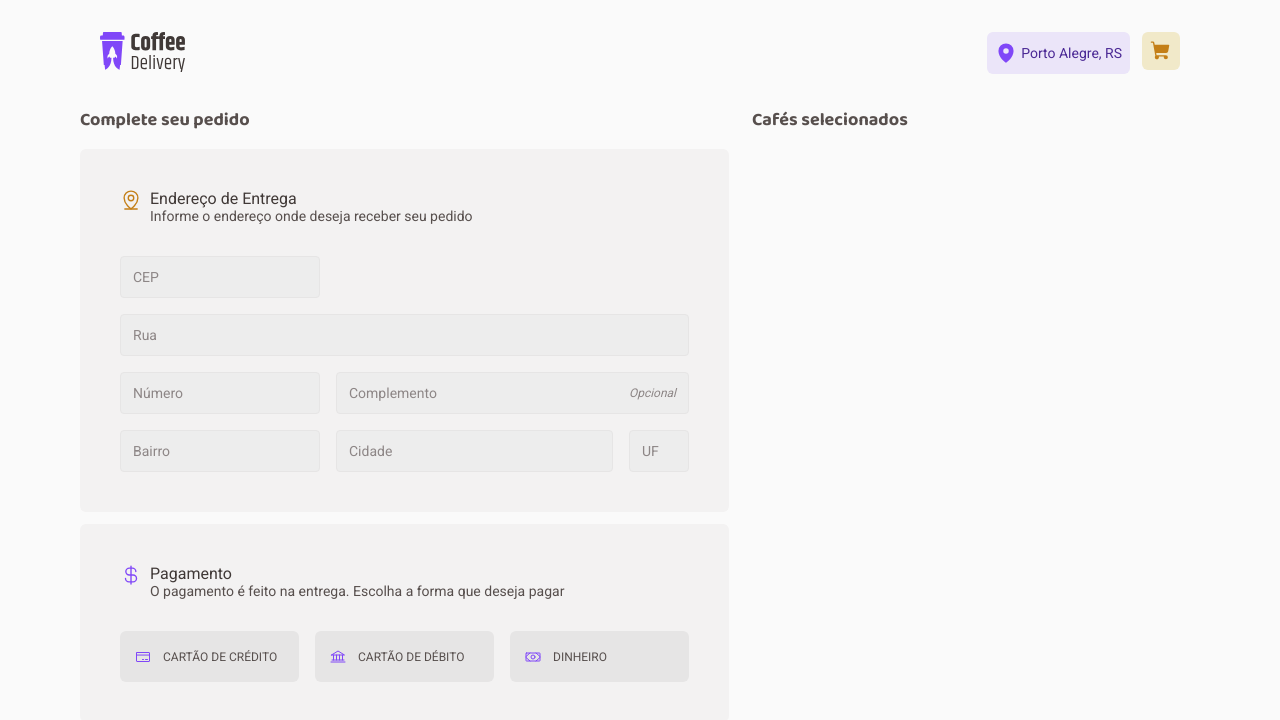
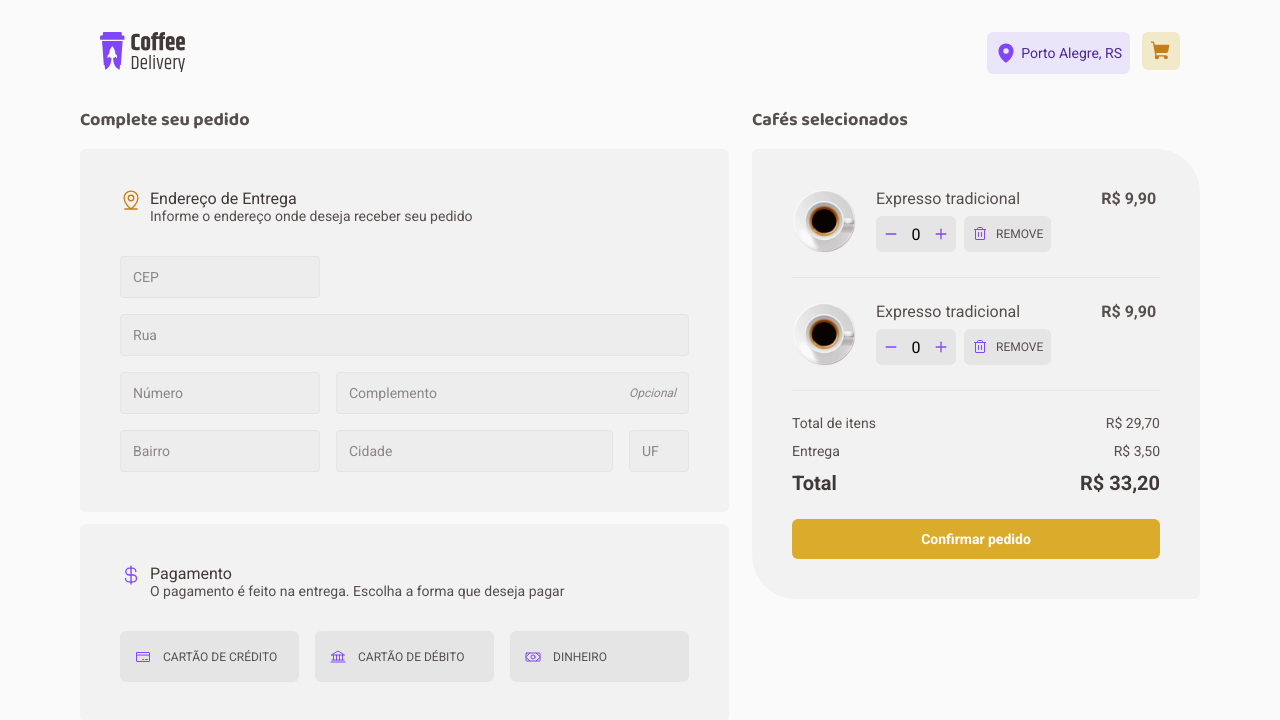
Before and after one commit to ericlys/Coffe-delivery, a React (Vite) app: page /checkout in a window 1280 px wide. Shown: the top 720 px of the page. Built offline with nearby package versions, Linux system fonts and the light colour scheme.

Commit message:
chore: checkout page

```diff
--- a/src/pages/Checkout/index.tsx
+++ b/src/pages/Checkout/index.tsx
@@ -1,8 +1,11 @@
 import { useForm } from "react-hook-form";
-import * as zod from 'zod';
+import * as zod from "zod";
 import { zodResolver } from '@hookform/resolvers/zod';
-import { AddressWrapper, LineFormWrapper, Card, CardTitle, Container, CurrencyDollarIcon, MapPinLineIcon, OrderDataWrapper, OrderProductsWrapper, MoneySupplyWrapper, MoneySupply, CreditCardIcon, BankIcon, MoneyIcon } from "./styles";
+import { AddressWrapper, LineFormWrapper, Card, CardTitle, Container, CurrencyDollarIcon, MapPinLineIcon, OrderDataWrapper, OrderProductsWrapper, MoneySupplyWrapper, MoneySupply, CreditCardIcon, BankIcon, MoneyIcon, SummaryWrapper, RemoveButton, TrashIcon, SummaryOptions, Price, Hr, ItensWrapper, SubmitButton } from "./styles";
 import { Input } from "./components/Input";
+
+import CupOfCoffe from "../../assets/cup.svg";
+import { InputNumber } from "../../components/InputNumber";
 
 const checkoutFormValidationSchema = zod.object({
   zipCode: zod.string().max(8, 'Cep inválido'),
@@ -161,11 +164,72 @@ export function Checkout(){
         </OrderDataWrapper>
 
         <OrderProductsWrapper>
-        <h3>Cafés selecionados</h3>
+          <h3>Cafés selecionados</h3>
+          <ItensWrapper>
+            <div>
+              <img src={CupOfCoffe} alt="" />
+
+              <SummaryOptions>
+                <span>Expresso tradicional</span>
+                <div>
+                  <InputNumber/>
+                  <RemoveButton>
+                    <TrashIcon/>
+                    Remove
+                  </RemoveButton>
+                </div>
+              </SummaryOptions>
+
+              <Price>
+                R$ 9,90
+              </Price>
+            </div>
+
+            <Hr/>
+
+            <div>
+              <img src={CupOfCoffe} alt="" />
+
+              <SummaryOptions>
+                <span>Expresso tradicional</span>
+                <div>
+                  <InputNumber/>
+                  <RemoveButton>
+                    <TrashIcon/>
+                    Remove
+                  </RemoveButton>
+                </div>
+              </SummaryOptions>
+
+              <Price>
+                R$ 9,90
+              </Price>
+            </div>
+
+            <Hr/>
+
+          <SummaryWrapper>
+            <ul>
+              <li>
+                <p>Total de itens</p>
+                <p>R$ 29,70</p>
+              </li>
+              <li>
+                <p>Entrega</p>
+                <p>R$ 3,50</p>
+              </li>
+              <li>
+                <span>Total</span>
+                <span>R$ 33,20</span>
+              </li>
+            </ul>
+
+            <SubmitButton type="submit" value="Confirmar pedido"/>
+          </SummaryWrapper>
+          </ItensWrapper>
+
         </OrderProductsWrapper>
      </Container>
-
-     {/* <input type="submit" /> */}
     </form>
   )
 }
--- a/src/pages/Checkout/styles.ts
+++ b/src/pages/Checkout/styles.ts
@@ -1,4 +1,4 @@
-import { Bank, CreditCard, CurrencyDollar, MapPinLine, Money } from 'phosphor-react'
+import { Bank, CreditCard, CurrencyDollar, MapPinLine, Money, Trash } from 'phosphor-react'
 import styled from 'styled-components'
 
 export const Container = styled.div`
@@ -125,3 +125,107 @@ export const MoneyIcon = styled(Money).attrs({
 })`
   color: ${(props)=> props.theme['purple']}
 `
+
+export const ItensWrapper = styled.div`
+  background: ${(props) => props.theme['card']};
+  padding: 4rem;
+  border-radius: 6px 44px;
+  margin-bottom: 1.2rem;
+
+  div {
+    display: flex;
+
+    img {
+      max-width: 64px;
+      max-height: 64px;
+    }
+  }
+`
+
+export const Price = styled.div`
+  font-weight: 700;
+  font-size: 1.6rem;
+`
+
+export const SummaryOptions = styled.div`
+  display: flex;
+  flex-direction: column;
+  margin: 0 5rem 0 2rem;
+  gap: .8rem;
+
+  span {
+    font-weight: 400;
+    font-size: 1.6rem;
+  }
+
+  div {
+    gap: .8rem;
+  }
+`
+export const RemoveButton = styled.div`
+  display: flex;
+  flex-direction: row;
+  font-size: 1.2rem;
+  color: ${(props) => props.theme['text']};
+  background: ${(props) => props.theme['button']};
+  padding: .8rem;
+  border-radius: 6px;
+  text-transform: uppercase;
+  align-items: center;
+  cursor: pointer;
+
+  :active {
+    transform: scale(0.9);
+  }
+`
+
+export const TrashIcon = styled(Trash).attrs({
+  size: 16
+})`
+  color: ${(props)=> props.theme['purple']}
+`
+
+export const Hr = styled.div`
+  border-top: 1px solid ${(props) => props.theme['button']};
+  margin: 24px 0;
+`
+
+export const SummaryWrapper = styled.div`
+  display: flex;
+  flex-direction: column;
+  gap: 1.2rem;
+
+  li {
+    display: flex;
+    justify-content: space-between;
+    font-size: 1.4rem;
+    color: ${(props) => props.theme['text']};
+    margin-bottom: 1.2rem;
+
+    span {
+      color: ${(props) => props.theme['subtitle']};
+      font-weight: 700;
+      font-size: 2rem;
+    }
+  }
+`
+
+export const SubmitButton = styled.input`
+  width: 100%;
+  border: none;
+  font-weight: 700;
+  font-size: 1.4rem;
+  color: ${(props) => props.theme['white']};
+  background: ${(props) => props.theme['yellow']};
+  padding: 1.2rem;
+  border-radius: 6px;
+  cursor: pointer;
+
+  :active {
+    transform: scale(.99);
+  }
+
+  :hover {
+    filter: brightness(1.1);
+  }
+`
```
